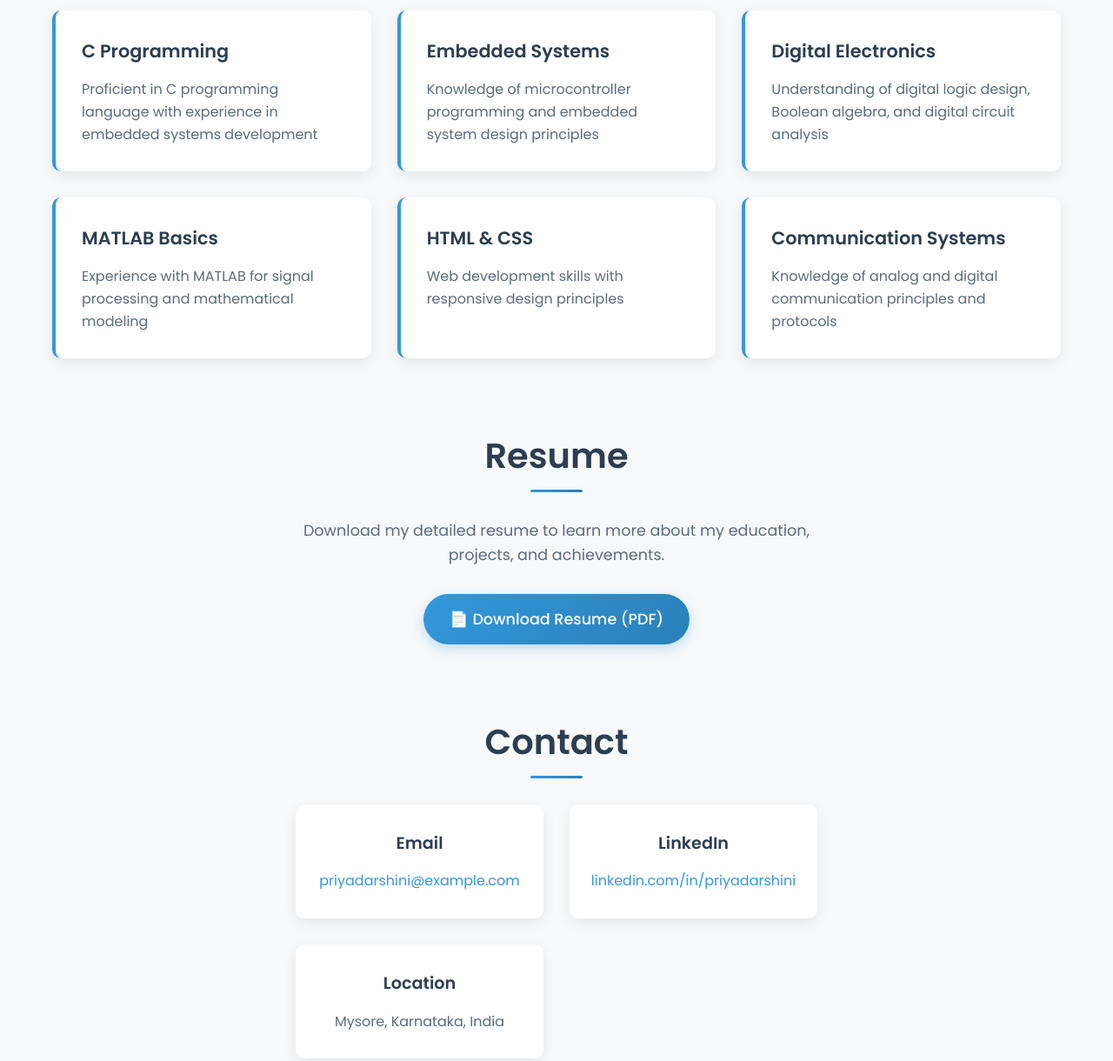
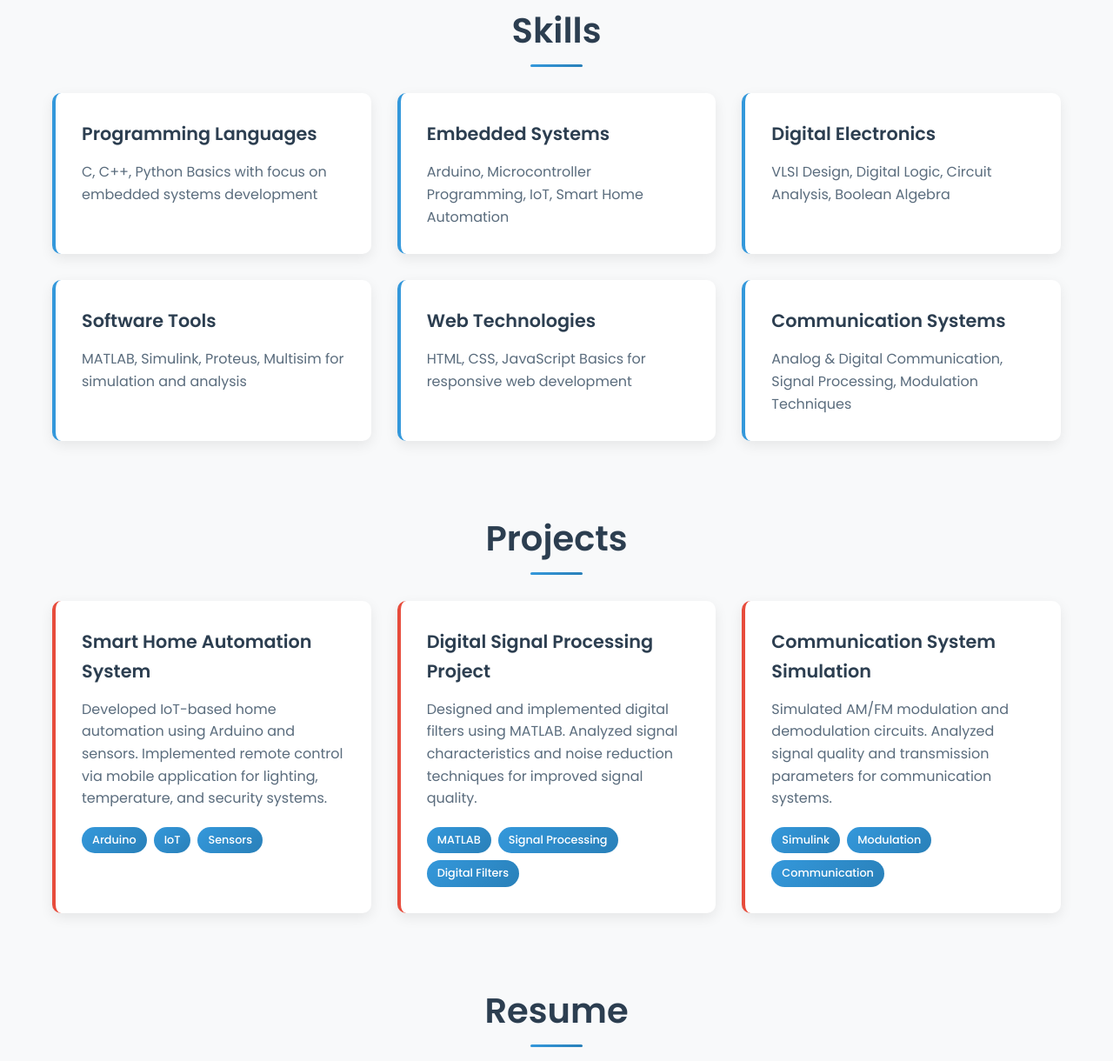
Before and after one commit to Priyadarshinim7/coached, a plain HTML site: page INDEX.HTML in a window 1280 px wide. Shown: the part 1283-2503 px from the top of the page at 87% size. Drawn offline with Linux system fonts and the light colour scheme.

Commit message:
INDEX.HTML

```diff
--- a/INDEX.HTML
+++ b/INDEX.HTML
@@ -25,6 +25,7 @@
                 <li><a href="#home" class="nav-link">Home</a></li>
                 <li><a href="#about" class="nav-link">About</a></li>
                 <li><a href="#skills" class="nav-link">Skills</a></li>
+                <li><a href="#projects" class="nav-link">Projects</a></li>
                 <li><a href="#resume" class="nav-link">Resume</a></li>
                 <li><a href="#contact" class="nav-link">Contact</a></li>
             </ul>
@@ -46,9 +47,9 @@
             <section id="about" class="section">
                 <h2 class="section-title">About Me</h2>
                 <div class="about-content">
-                    <p>Hello! I'm Priyadarshini, a dedicated student of Electronics and Communication Engineering at NIE, Mysore. I have a deep interest in technology and its applications in modern communication systems.</p>
-                    <p>My passion lies in embedded systems, digital electronics, and exploring the fascinating world of communication engineering. I enjoy working on projects that combine hardware and software to create innovative solutions.</p>
-                    <p>When I'm not studying or working on technical projects, you can find me exploring new technologies, reading about the latest developments in electronics, or collaborating with fellow students on interesting projects.</p>
+                    <p>Hello! I'm Priyadarshini, a dedicated Electronics and Communication Engineering student at NIE, Mysore with a strong academic record (CGPA: 8.5/10). I'm passionate about technology and its applications in modern communication systems.</p>
+                    <p>My expertise lies in embedded systems, digital electronics, and communication engineering. I have hands-on experience with Arduino, microcontroller programming, and IoT projects. I enjoy working on projects that combine hardware and software to create innovative solutions.</p>
+                    <p>I'm an active member of the IEEE Student Branch and Electronics and Communication Club. I've completed projects in smart home automation, digital signal processing, and communication system simulation. When I'm not studying or working on technical projects, you can find me exploring new technologies, reading about the latest developments in electronics, or collaborating with fellow students on interesting projects.</p>
                 </div>
             </section>
 
@@ -57,28 +58,62 @@
                 <h2 class="section-title">Skills</h2>
                 <div class="skills-grid">
                     <div class="skill-card">
-                        <h3>C Programming</h3>
-                        <p>Proficient in C programming language with experience in embedded systems development</p>
+                        <h3>Programming Languages</h3>
+                        <p>C, C++, Python Basics with focus on embedded systems development</p>
                     </div>
                     <div class="skill-card">
                         <h3>Embedded Systems</h3>
-                        <p>Knowledge of microcontroller programming and embedded system design principles</p>
+                        <p>Arduino, Microcontroller Programming, IoT, Smart Home Automation</p>
                     </div>
                     <div class="skill-card">
                         <h3>Digital Electronics</h3>
-                        <p>Understanding of digital logic design, Boolean algebra, and digital circuit analysis</p>
+                        <p>VLSI Design, Digital Logic, Circuit Analysis, Boolean Algebra</p>
                     </div>
                     <div class="skill-card">
-                        <h3>MATLAB Basics</h3>
-                        <p>Experience with MATLAB for signal processing and mathematical modeling</p>
+                        <h3>Software Tools</h3>
+                        <p>MATLAB, Simulink, Proteus, Multisim for simulation and analysis</p>
                     </div>
                     <div class="skill-card">
-                        <h3>HTML & CSS</h3>
-                        <p>Web development skills with responsive design principles</p>
+                        <h3>Web Technologies</h3>
+                        <p>HTML, CSS, JavaScript Basics for responsive web development</p>
                     </div>
                     <div class="skill-card">
                         <h3>Communication Systems</h3>
-                        <p>Knowledge of analog and digital communication principles and protocols</p>
+                        <p>Analog & Digital Communication, Signal Processing, Modulation Techniques</p>
+                    </div>
+                </div>
+            </section>
+
+            <!-- Projects Section -->
+            <section id="projects" class="section">
+                <h2 class="section-title">Projects</h2>
+                <div class="projects-grid">
+                    <div class="project-card">
+                        <h3>Smart Home Automation System</h3>
+                        <p>Developed IoT-based home automation using Arduino and sensors. Implemented remote control via mobile application for lighting, temperature, and security systems.</p>
+                        <div class="project-tech">
+                            <span class="tech-tag">Arduino</span>
+                            <span class="tech-tag">IoT</span>
+                            <span class="tech-tag">Sensors</span>
+                        </div>
+                    </div>
+                    <div class="project-card">
+                        <h3>Digital Signal Processing Project</h3>
+                        <p>Designed and implemented digital filters using MATLAB. Analyzed signal characteristics and noise reduction techniques for improved signal quality.</p>
+                        <div class="project-tech">
+                            <span class="tech-tag">MATLAB</span>
+                            <span class="tech-tag">Signal Processing</span>
+                            <span class="tech-tag">Digital Filters</span>
+                        </div>
+                    </div>
+                    <div class="project-card">
+                        <h3>Communication System Simulation</h3>
+                        <p>Simulated AM/FM modulation and demodulation circuits. Analyzed signal quality and transmission parameters for communication systems.</p>
+                        <div class="project-tech">
+                            <span class="tech-tag">Simulink</span>
+                            <span class="tech-tag">Modulation</span>
+                            <span class="tech-tag">Communication</span>
+                        </div>
                     </div>
                 </div>
             </section>
```
